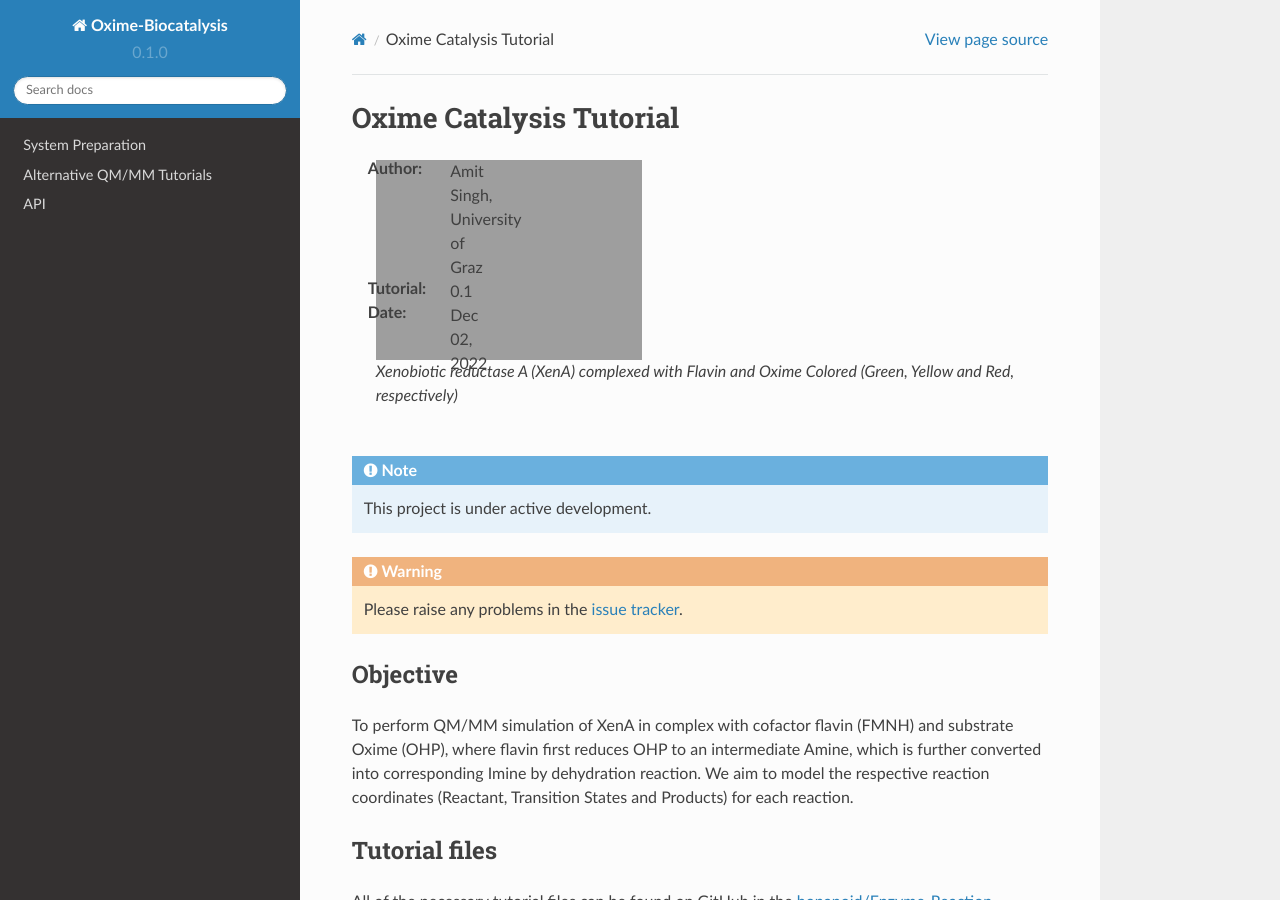
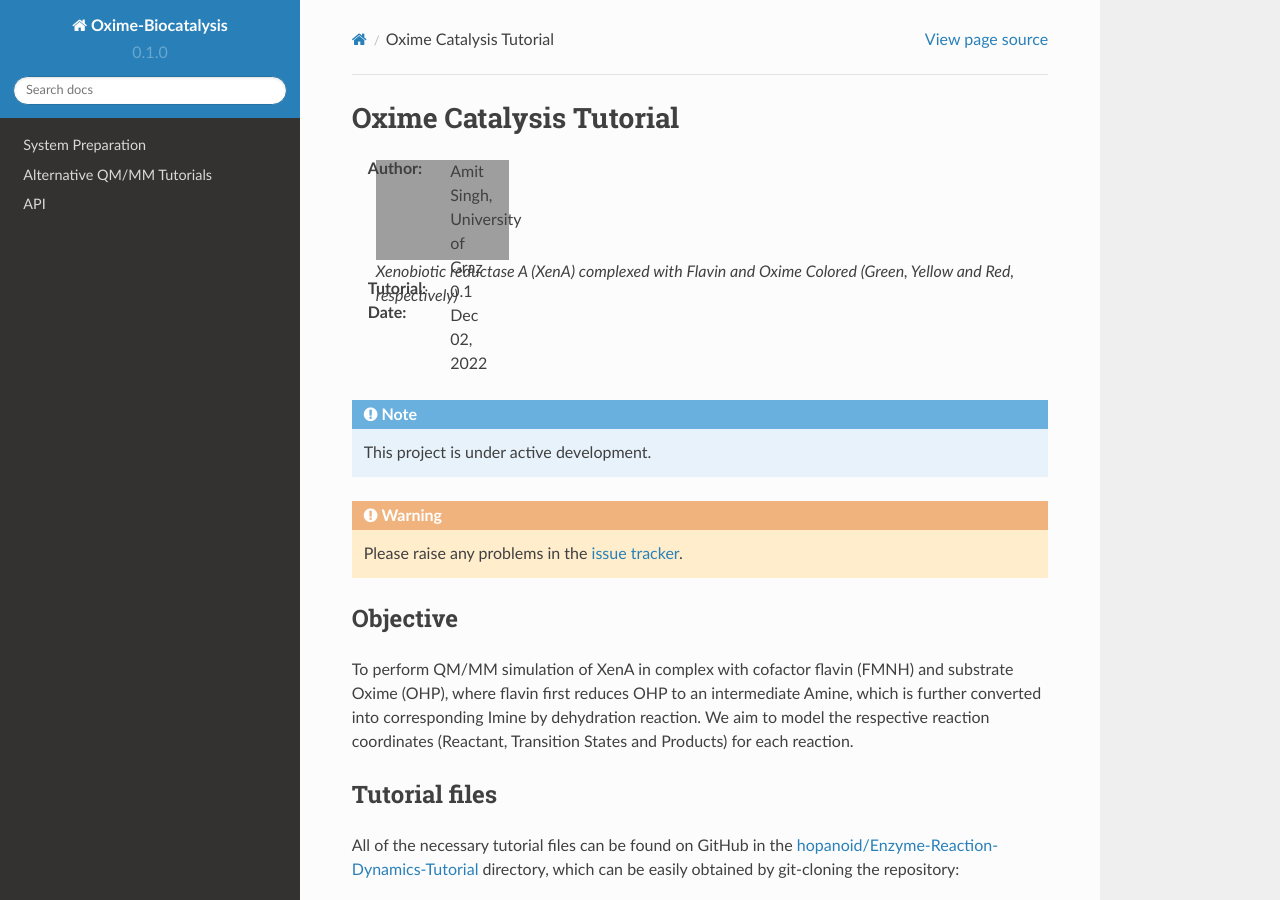
Before and after one commit to hopanoid/Enzyme-Reaction-Dynamics-Tutorial, a Sphinx documentation site: the page built from docs/source/index.rst, in a window 1280 px wide and 900 px high. Built offline with Sphinx 7.4.7 and the Read the Docs theme 2.0.0, drawn with Linux system fonts in a browser that asks for light colours.

Commit message:
Profile picture resolution changed

```diff
--- a/docs/source/index.rst
+++ b/docs/source/index.rst
@@ -12,7 +12,7 @@ Oxime Catalysis Tutorial
 ========================
 
 .. figure:: /figs/XenA-oxH-prod.*
-   :height: 200px
+   :height: 100px
    :alt: Falvin in Action (XenA)
    :align: right
 
--- a/docs/source/system.rst
+++ b/docs/source/system.rst
@@ -16,7 +16,7 @@ Parametrisation
         guess bond order using supplied 3D coordinates and will assign ff parameter based on their
         guess. Be careful at this point! Sometime a dobule bond might treated as single or vice-versa.
 
-My raw code:
+
 .. raw:: latex
 
      \chemfig{A-[1]B-[7]C}
```
